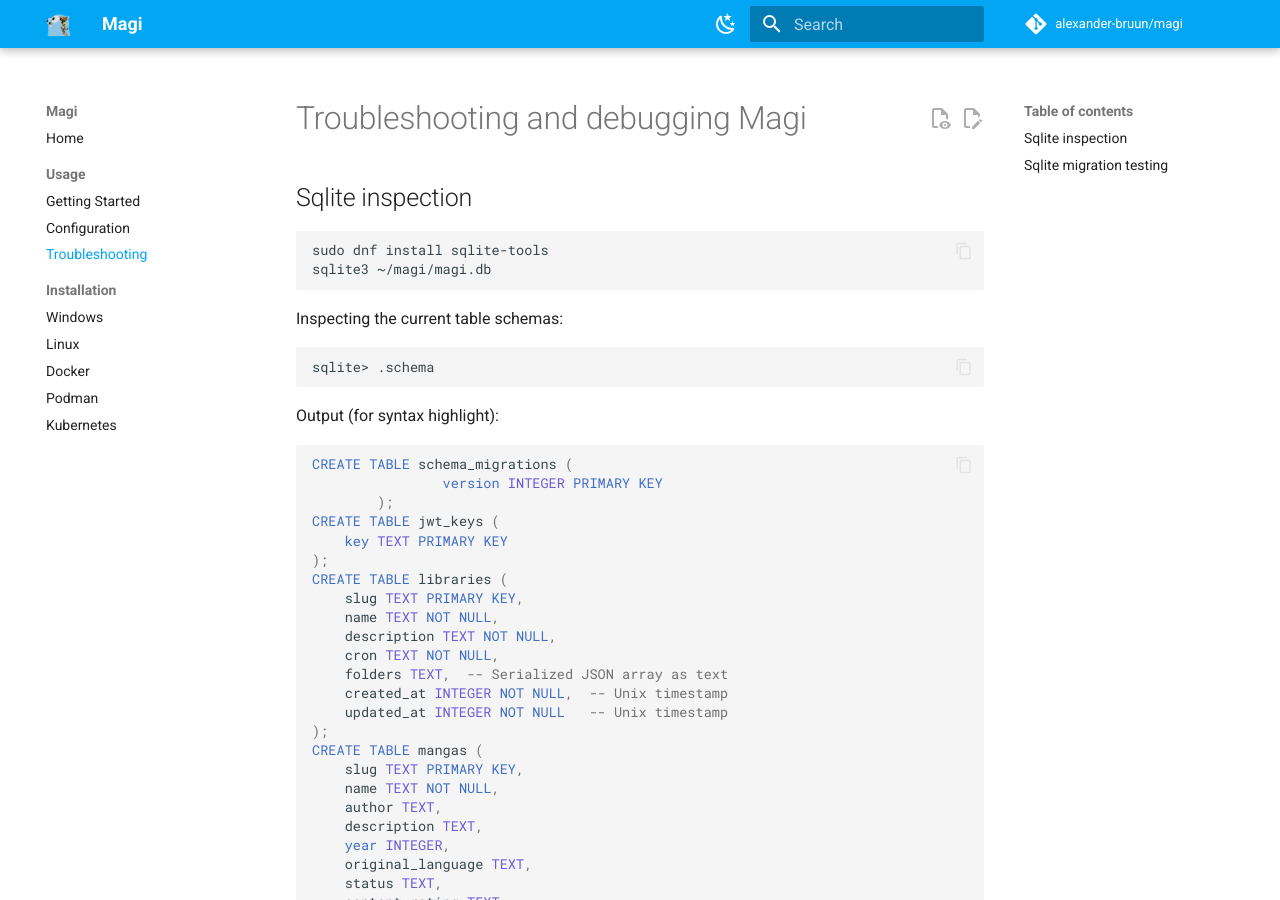
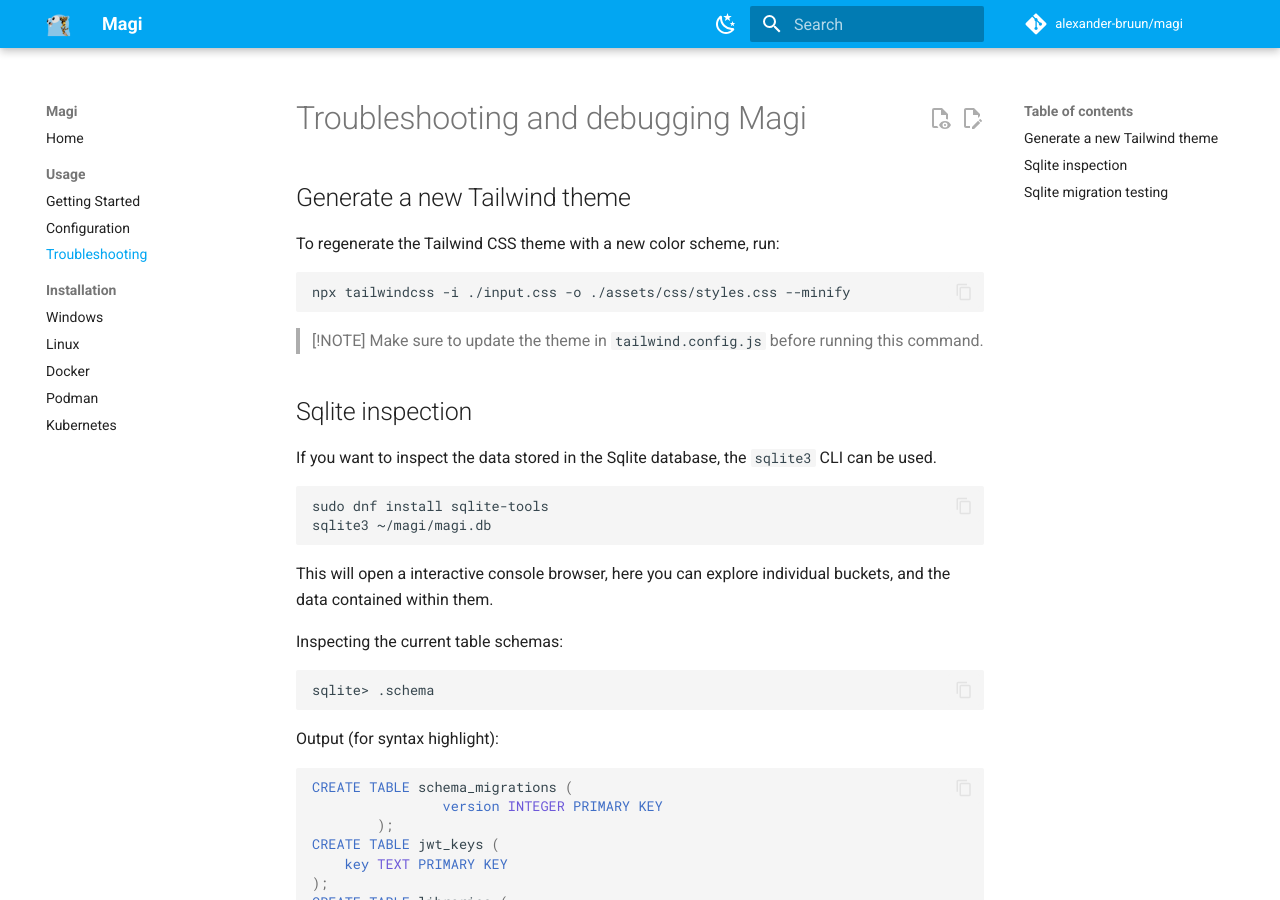
Before and after one commit to alexander-bruun/magi, an MkDocs documentation site: the page built from docs/usage/troubleshooting.md, in a window 1280 px wide and 900 px high. Built offline with MkDocs 1.6.1 and Material for MkDocs 9.7.7, drawn with Linux system fonts in a browser that asks for light colours; comment, search, counter and statistics services are not loaded.

Commit message:
docs: Moved example commands

````diff
--- a/docs/usage/troubleshooting.md
+++ b/docs/usage/troubleshooting.md
@@ -1,11 +1,26 @@
 # Troubleshooting and debugging Magi
 
+## Generate a new Tailwind theme
+
+To regenerate the Tailwind CSS theme with a new color scheme, run:
+
+```sh
+npx tailwindcss -i ./input.css -o ./assets/css/styles.css --minify
+```
+
+> [!NOTE]
+> Make sure to update the theme in `tailwind.config.js` before running this command.
+
 ## Sqlite inspection
+
+If you want to inspect the data stored in the Sqlite database, the `sqlite3` CLI can be used.
 
 ```bash
 sudo dnf install sqlite-tools
 sqlite3 ~/magi/magi.db
 ```
+
+This will open a interactive console browser, here you can explore individual buckets, and the data contained within them.
 
 Inspecting the current table schemas:
 
````
Also changed, not shown: README.md (+0 -19 lines).
